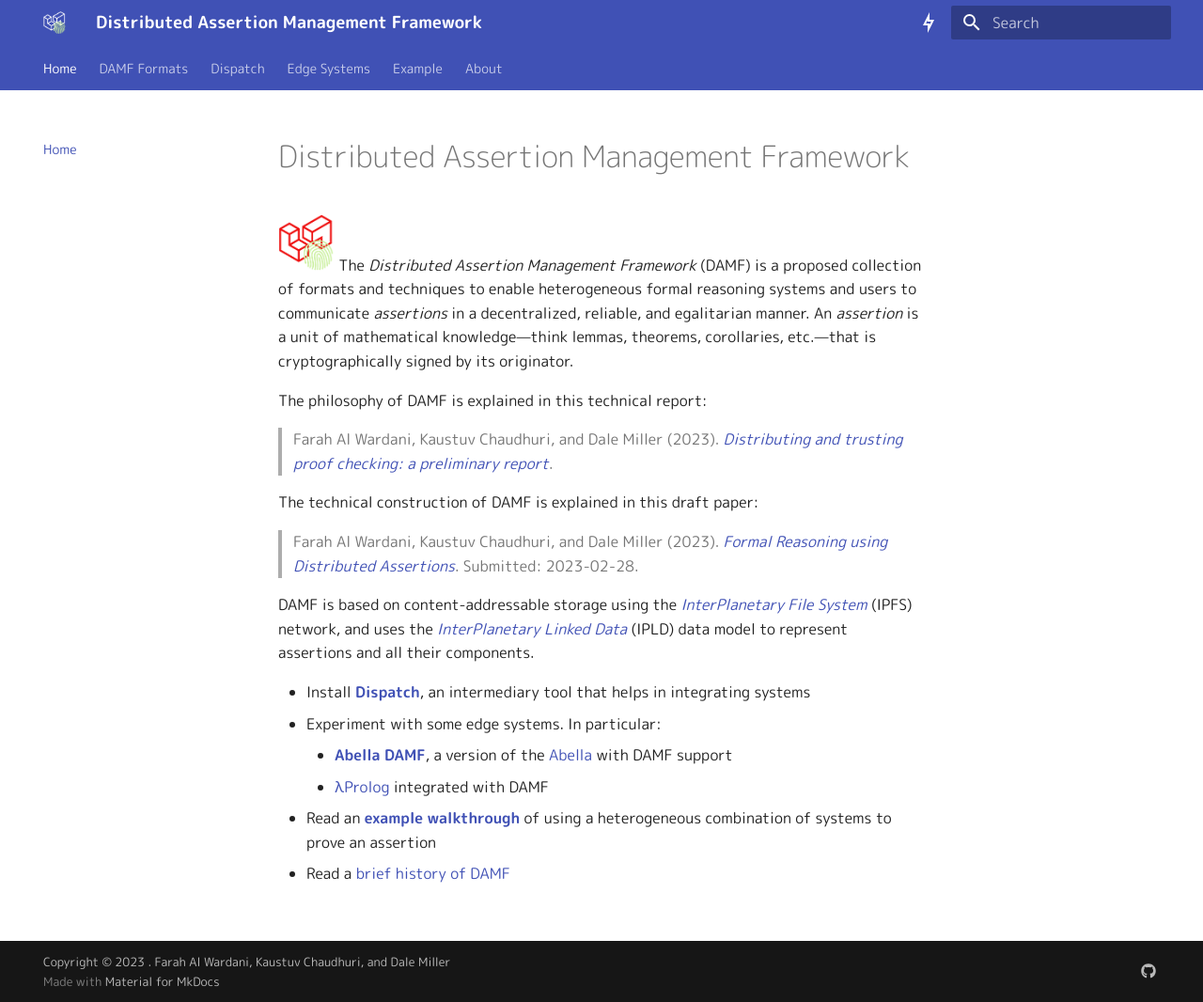
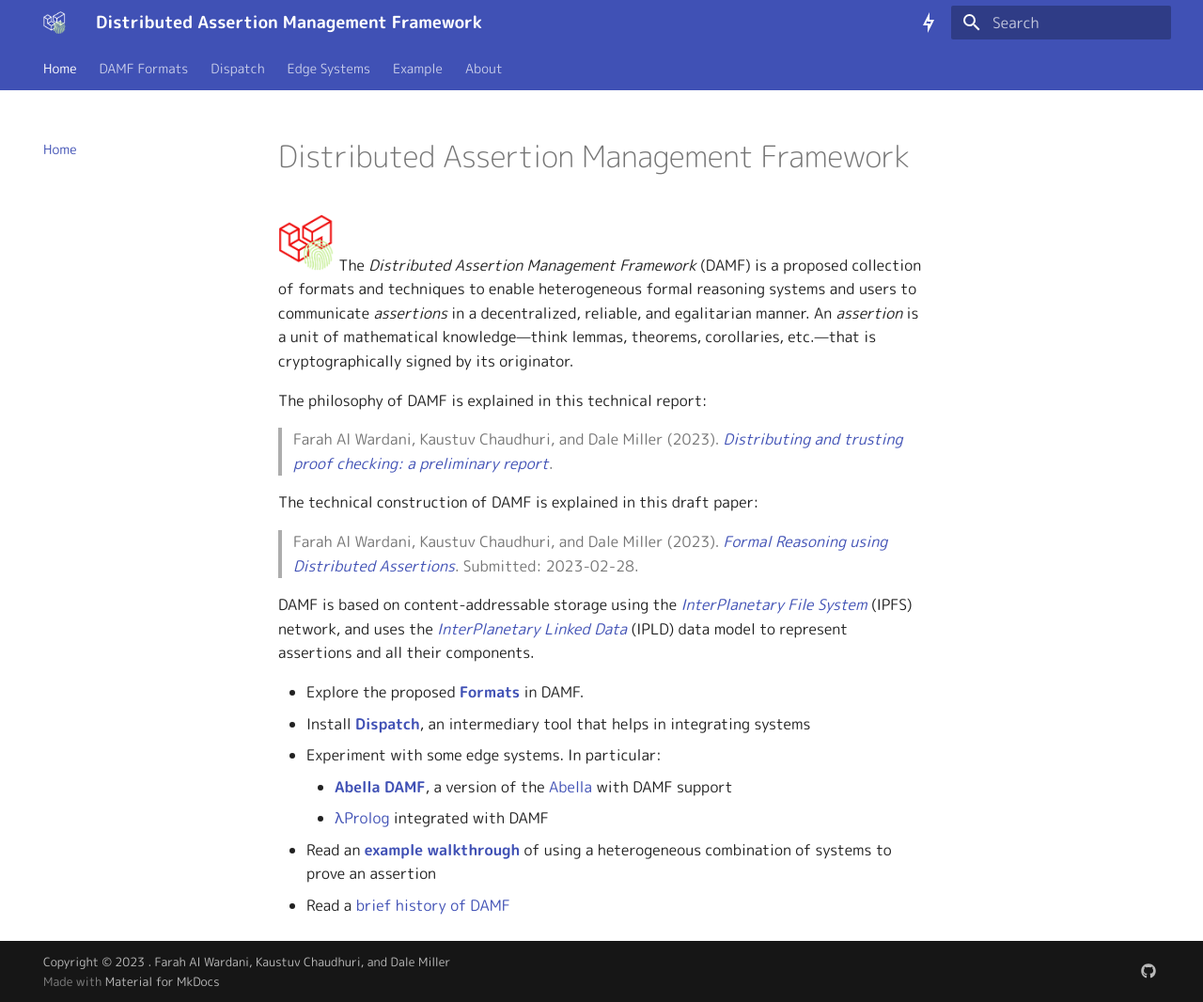
Before and after one commit to distributed-assertions/distributed-assertions.github.io, an MkDocs documentation site: the page built from docs/index.md, in a window 1280 px wide and 1066 px high. Shown: the whole window at 94% size. Built offline with MkDocs 1.6.1 and Material for MkDocs 9.7.7, drawn with Linux system fonts in a browser that asks for light colours.

Commit message:
indexed formats page

```diff
--- a/docs/index.md
+++ b/docs/index.md
@@ -36,6 +36,7 @@ System][ipfs]_ (IPFS) network, and uses the _[InterPlanetary Linked Data][ipld]_
 [ipfs]: https://ipfs.tech
 [ipld]: https://ipld.io
 
+* Explore the proposed **[Formats](/damf-formats/)** in DAMF.
 * Install **[Dispatch](/dispatch/)**, an intermediary tool that helps in integrating systems
 * Experiment with some edge systems. In particular:
     * **[Abella DAMF](/abella/)**, a version of the
```
